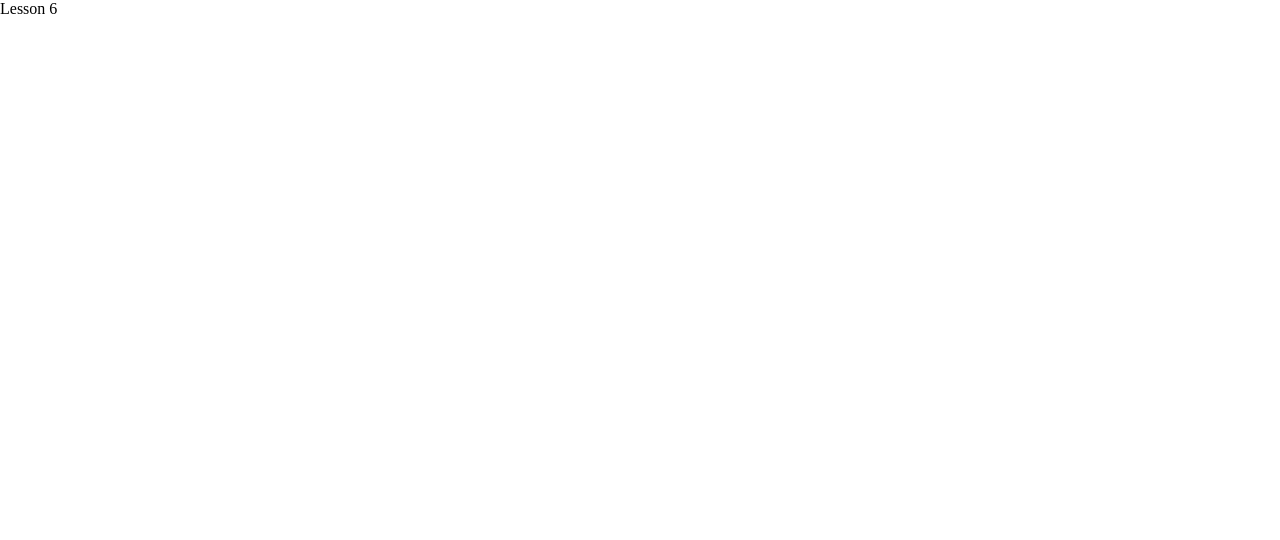
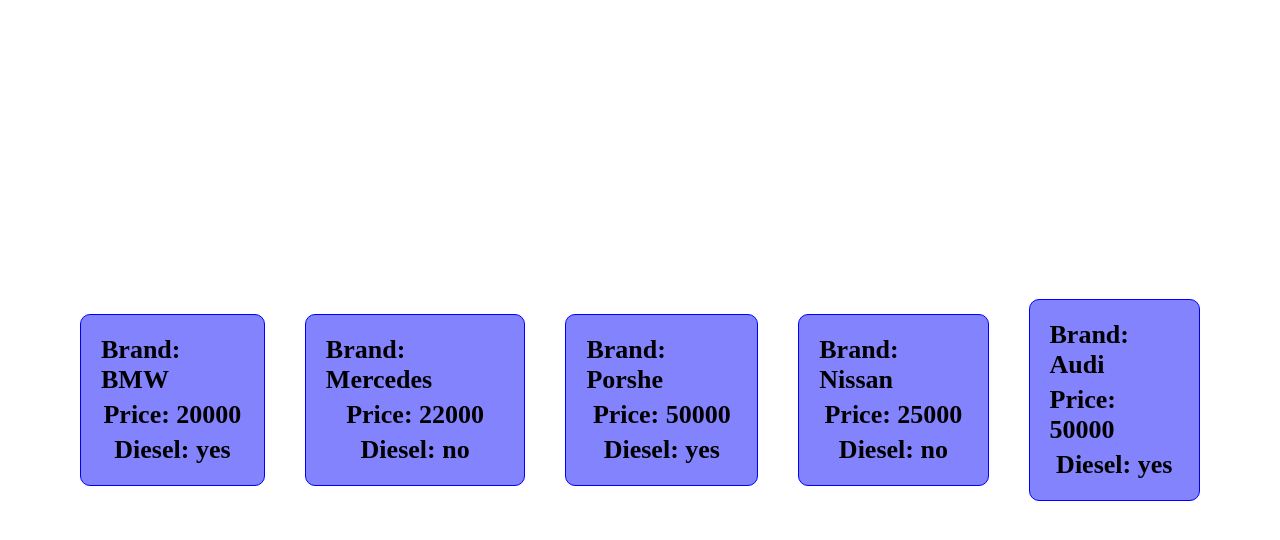
Before and after one commit to VladislavMagid/react-typescript, a React (Create React App) app: page / in a window 1280 px wide. Shown: the top 540 px of the page. Built offline with nearby package versions, Linux system fonts and the light colour scheme.

Commit message:
Himework_06

```diff
--- a/package.json
+++ b/package.json
@@ -39,5 +39,8 @@
       "last 1 firefox version",
       "last 1 safari version"
     ]
+  },
+  "devDependencies": {
+    "@types/uuid": "^10.0.0"
   }
 }
--- a/src/App.tsx
+++ b/src/App.tsx
@@ -2,10 +2,13 @@
 //Lessons
 import Lesson06 from "./lessons/Lesson06";
 
+//Homeworks
+import Homework_06 from "./homeworks/Homework_06/Homework_06";
+
 function App() {
   return (
     <div className="App">
-      <Lesson06 />
+      <Homework_06 />
     </div>
   );
 }
--- /dev/null
+++ b/src/homeworks/Homework_06/Homework_06.tsx
@@ -0,0 +1,32 @@
+import "./styles.css";
+import { v4 } from "uuid";
+
+function Homework_06() {
+    interface Car {
+        brand: string;
+        price: number;
+        isDiesel: boolean;
+    }
+  const cars: Car[] = [
+    { brand: "BMW", price: 20000, isDiesel: true },
+    { brand: "Mercedes", price: 22000, isDiesel: false },
+    { brand: "Porshe", price: 50000, isDiesel: true },
+    { brand: "Nissan", price: 25000, isDiesel: false },
+    { brand: "Audi", price: 50000, isDiesel: true },
+  ];
+
+  const cards = cars.map((car)=> {
+    return(
+        <div className="cars-cards" key={v4()}>
+            <p>Brand: {car.brand}</p>
+            <p>Price: {car.price}</p>
+            <p>Diesel: {car.isDiesel? "yes" : "no"}</p>
+        </div>
+    )
+  })
+  return <div className="page-wrapper">
+    {cards}
+  </div>;
+}
+
+export default Homework_06;
--- /dev/null
+++ b/src/homeworks/Homework_06/styles.css
@@ -0,0 +1,22 @@
+.page-wrapper{
+    display: flex;
+    align-items: center;
+    justify-content: center;
+    flex: 1;
+    padding: 80px;
+    gap: 40px;
+
+}
+
+.cars-cards{
+    display: flex;
+    flex-direction: column;
+    align-items: center;
+    padding: 20px;
+    gap: 5px;
+    font-size: 26px;
+    font-weight: bold;
+    border: 1px solid blue;
+    border-radius: 10px;
+    background: rgb(131, 131, 253);
+}
```
Also changed, not shown: 1 other file (tests, documents, lock files or other folders).
